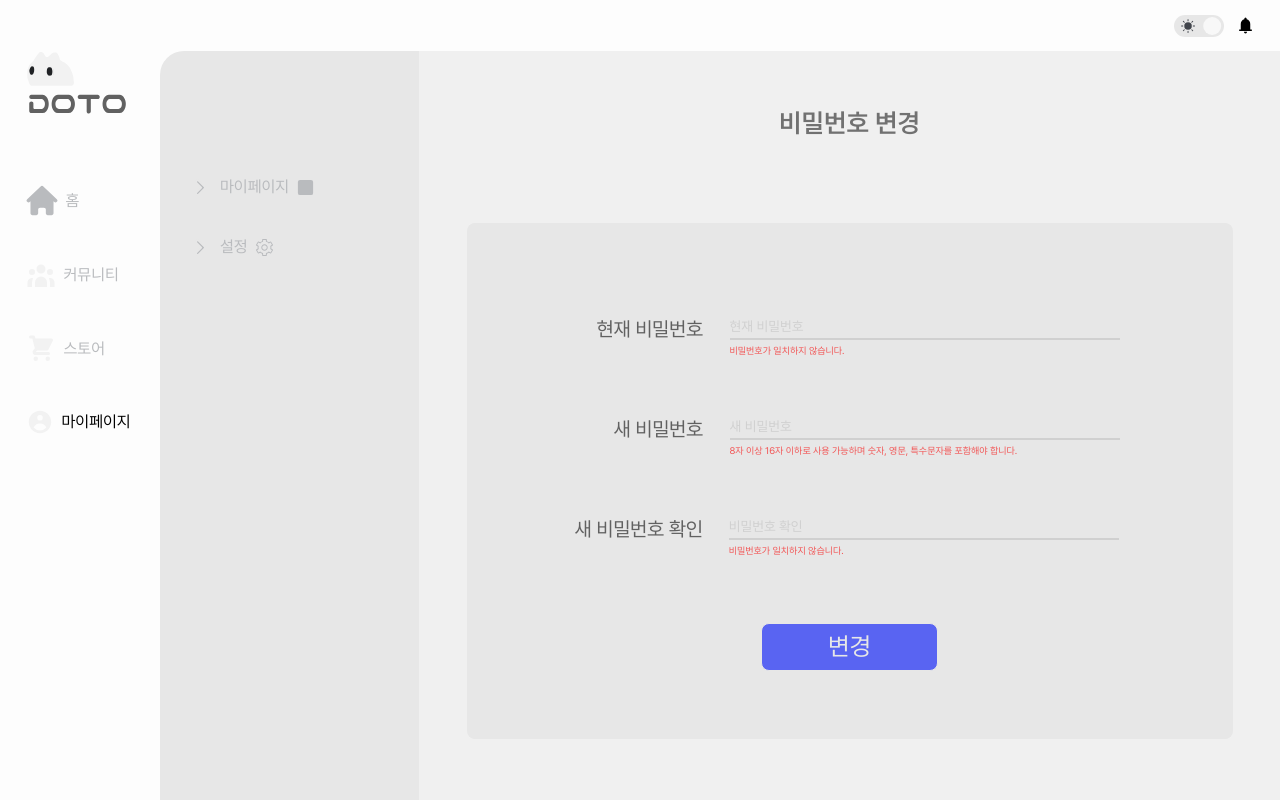
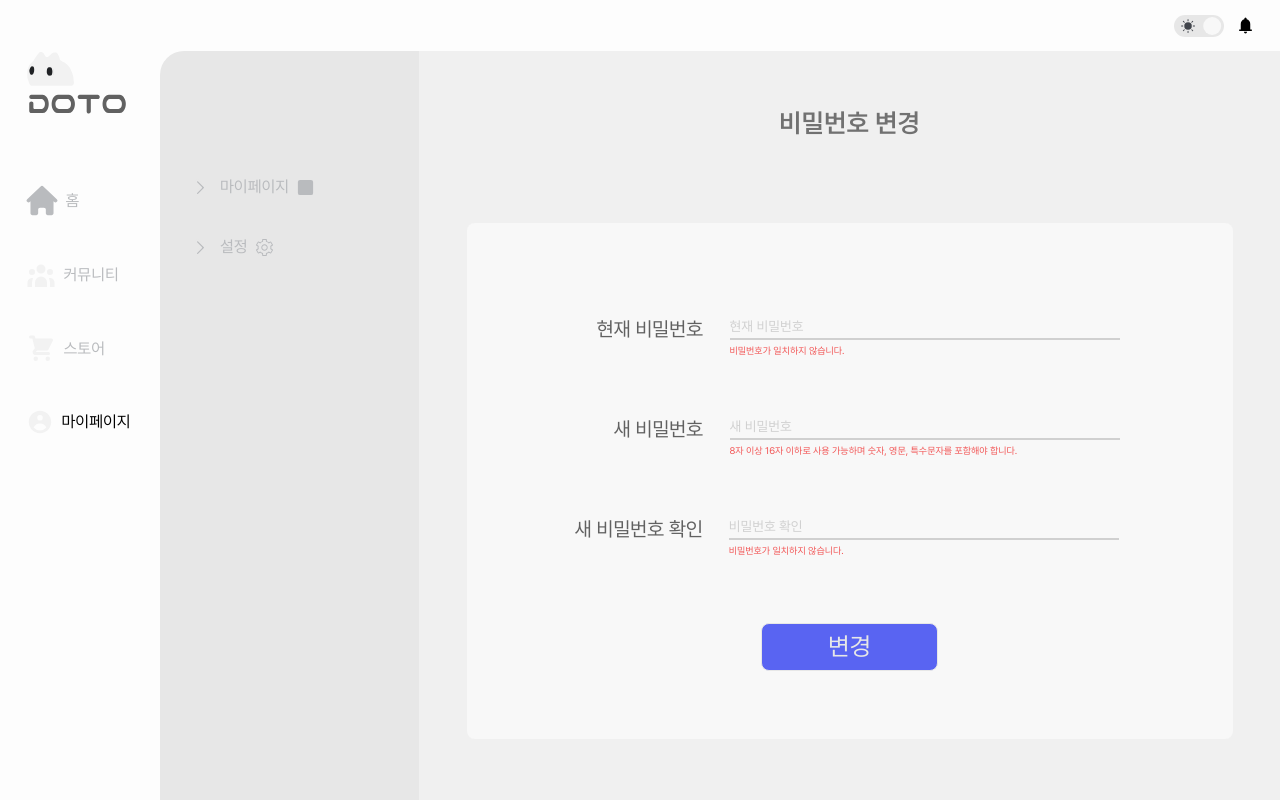
Before and after one commit to Do-it-Together-DoTo/DoTo_Front, a React (Vite) app: page /mypage/change-password in a window 1280 px wide. Built offline with nearby package versions, Linux system fonts and the light colour scheme.

Commit message:
Fix: 비빌번호 변경 페이지 UI 색상 변경

```diff
--- a/src/pages/mypage/ChangePasswordPage.tsx
+++ b/src/pages/mypage/ChangePasswordPage.tsx
@@ -5,7 +5,7 @@ const ChangePasswordPage = () => {
       <h1 className="mt-[3.25rem] h-[2rem] text-Light_CategoryText_Icon_Contents font-semibold text-[1.625rem] dark:text-Dark_Text_Name">
         비밀번호 변경
       </h1>
-      <div className="mt-[5.5rem] flex flex-col w-[47.875rem] h-[32.25rem]  bg-Light_Layout-100 rounded-lg rounded-[0.9375rem] dark:bg-Dark_Layout-200">
+      <div className="mt-[5.5rem] flex flex-col w-[47.875rem] h-[32.25rem]  bg-Light_Layout-300 rounded-lg rounded-[0.9375rem] dark:bg-Dark_Layout-200">
         <div className="mt-[5.6875rem] flex w-[33.375rem] h-[3rem] ml-[8.125rem]">
           <label
             className="w-[6.6875rem] h-[1.5rem] font-pre text-[1.25rem] text-Light_Text_Name dark:text-Dark_Text_Name tracking-[-0.02rem]"
@@ -15,7 +15,7 @@ const ChangePasswordPage = () => {
           </label>
           <div className="w-[25.0625rem] ml-[1.625rem]">
             <input
-              className="w-[24.375rem] outline-none bg-Light_Layout-100 placeholder-Dark_Text_Contents dark:placeholder-Dark_Text_AboutMe text-[0.85rem] dark:bg-Dark_Layout-200 dark:text-Dark_Text_Name"
+              className="w-[24.375rem] outline-none bg-Light_Layout-300 placeholder-Dark_Text_Contents dark:placeholder-Dark_Text_AboutMe text-[0.85rem] dark:bg-Dark_Layout-200 dark:text-Dark_Text_Name"
               placeholder="현재 비밀번호"
               type="text"
               name="nowPw"
@@ -33,7 +33,7 @@ const ChangePasswordPage = () => {
           </label>
           <div className="w-[25.0625rem] ml-[1.625rem]">
             <input
-              className="w-[24.375rem] outline-none bg-Light_Layout-100 placeholder-Dark_Text_Contents dark:placeholder-Dark_Text_AboutMe text-[0.85rem] dark:bg-Dark_Layout-200 dark:text-Dark_Text_Name"
+              className="w-[24.375rem] outline-none bg-Light_Layout-300 placeholder-Dark_Text_Contents dark:placeholder-Dark_Text_AboutMe text-[0.85rem] dark:bg-Dark_Layout-200 dark:text-Dark_Text_Name"
               placeholder="새 비밀번호"
               type="text"
               name="newPw"
@@ -53,7 +53,7 @@ const ChangePasswordPage = () => {
           </label>
           <div className="w-[25.0625rem] ml-[1.625rem]">
             <input
-              className="w-[24.375rem] outline-none bg-Light_Layout-100 placeholder-Dark_Text_Contents dark:placeholder-Dark_Text_AboutMe text-[0.85rem] dark:bg-Dark_Layout-200 dark:text-Dark_Text_Name"
+              className="w-[24.375rem] outline-none bg-Light_Layout-300 placeholder-Dark_Text_Contents dark:placeholder-Dark_Text_AboutMe text-[0.85rem] dark:bg-Dark_Layout-200 dark:text-Dark_Text_Name"
               placeholder="비밀번호 확인"
               type="text"
               name="newPwCheck"
```
